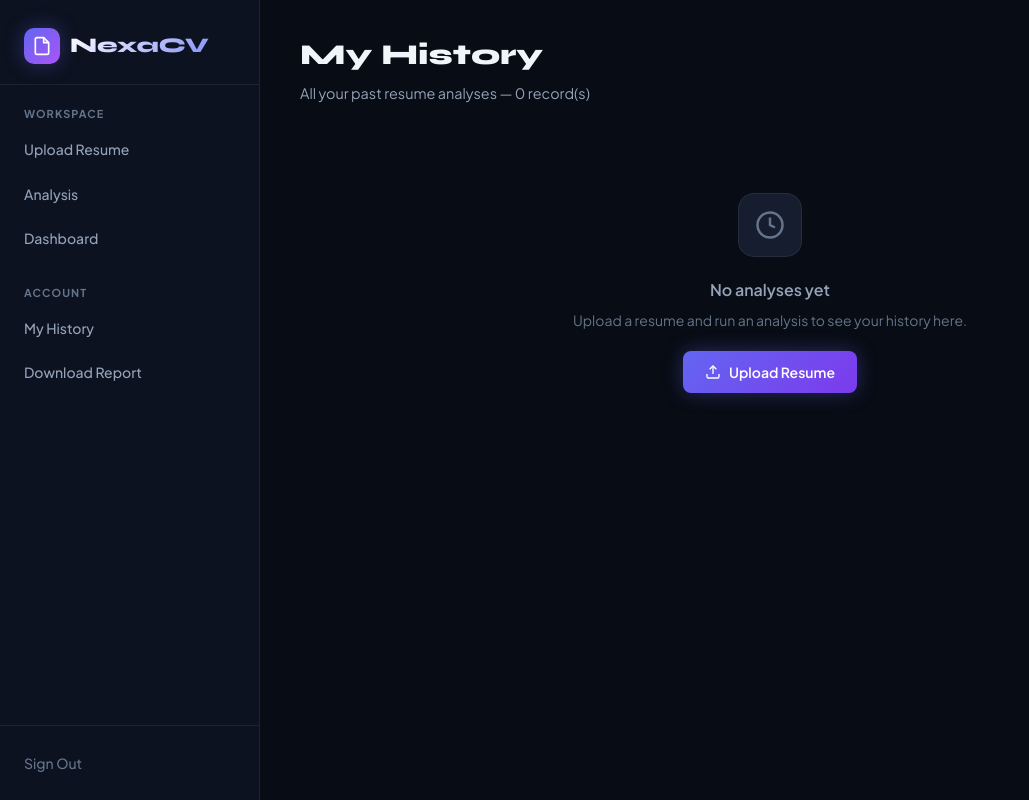
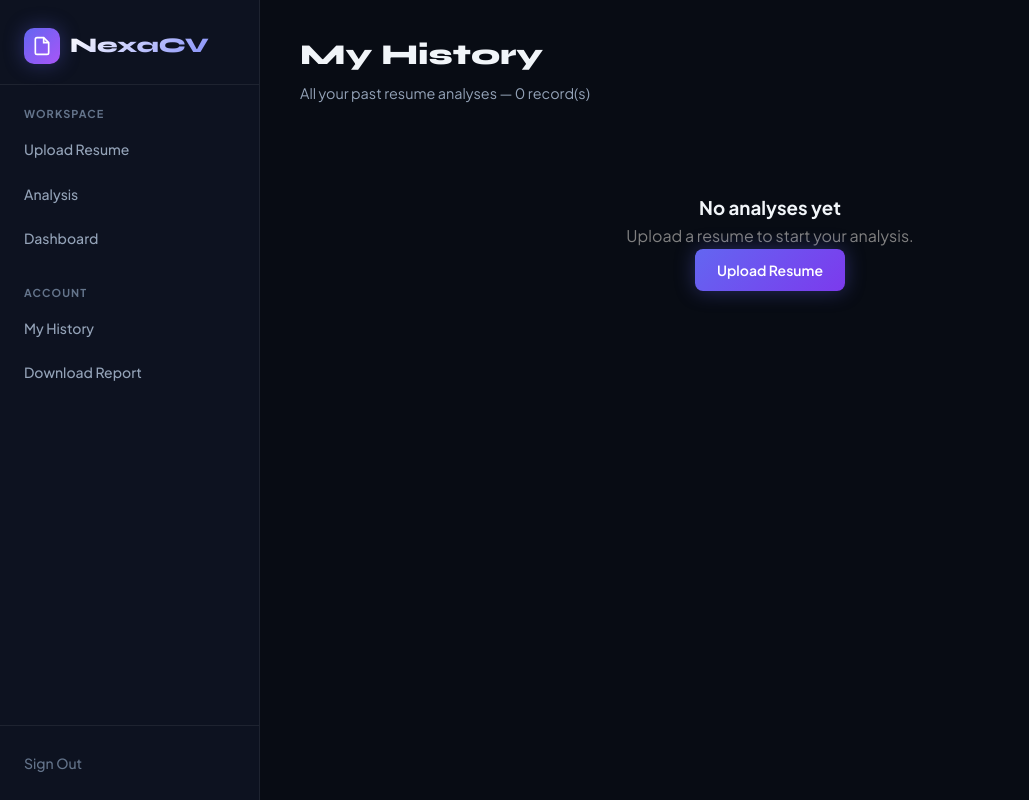
Before and after one commit to snehahhaa/nexa-cv-project, a Flask app: template templates/history.html in a window 1280 px wide. Shown: the whole page, without its empty margins (0-1029 px from the left). Run offline with Flask 3, Linux system fonts and the light colour scheme; the template is opened without the code that fills it, so the values that code supplies are empty.

Commit message:
Update history.html

```diff
--- a/templates/history.html
+++ b/templates/history.html
@@ -3,83 +3,63 @@
 
 {% block header %}
 <h1 class="page-title">My History</h1>
-<p class="page-subtitle">All your past resume analyses — {{ records | length }} record(s)</p>
+<p class="page-subtitle">
+  All your past resume analyses — {{ records | length }} record(s)
+</p>
 {% endblock %}
 
 {% block content %}
+
 {% if not records %}
+
 <div style="text-align:center;padding:60px 24px;">
-  <div style="width:64px;height:64px;background:var(--surface);border:1px solid var(--border);border-radius:16px;display:flex;align-items:center;justify-content:center;margin:0 auto 20px;">
-    <svg viewBox="0 0 24 24" fill="none" stroke="var(--text3)" stroke-width="2" width="30" height="30"><circle cx="12" cy="12" r="10"/><polyline points="12 6 12 12 16 14"/></svg>
-  </div>
-  <div style="font-size:1rem;font-weight:600;color:var(--text2);margin-bottom:6px;">No analyses yet</div>
-  <div style="font-size:0.875rem;color:var(--text3);margin-bottom:20px;">Upload a resume and run an analysis to see your history here.</div>
-  <a href="{{ url_for('upload') }}" class="btn btn-primary">
-    <svg viewBox="0 0 24 24" fill="none" stroke="currentColor" stroke-width="2" width="16" height="16"><path d="M21 15v4a2 2 0 0 1-2 2H5a2 2 0 0 1-2-2v-4"/><polyline points="17 8 12 3 7 8"/><line x1="12" y1="3" x2="12" y2="15"/></svg>
-    Upload Resume
-  </a>
+  <h3>No analyses yet</h3>
+  <p style="color:gray;">Upload a resume to start your analysis.</p>
+  <a href="{{ url_for('upload') }}" class="btn btn-primary">Upload Resume</a>
 </div>
 
 {% else %}
 
+<div style="display:flex;flex-direction:column;gap:16px;">
+
   {% for r in records %}
-{% set score = r.ats_score | default(0) %}
-{% set color = '#10b981' if score >= 70 else '#f59e0b' if score >= 40 else '#ef4444' %}
-{% set bg    = 'rgba(16,185,129,0.12)' if score >= 70 else 'rgba(245,158,11,0.12)' if score >= 40 else 'rgba(239,68,68,0.12)' %}
+  <div style="border:1px solid #ddd;padding:16px;border-radius:8px;background:#fff;">
 
-<div class="history-item" style="position:relative;">
+    <div style="display:flex;justify-content:space-between;align-items:center;">
 
-  <!-- Score Badge -->
-  <div class="history-score-badge" style="background:{{ bg }};color:{{ color }};">
-    <span class="history-score-num">{{ score }}</span>
-    <span class="history-score-grade">{{ r.grade }}</span>
+      <!-- File Name -->
+      <div>
+        <strong>{{ r.resume_filename or "Unknown File" }}</strong><br>
+        <small style="color:gray;">{{ r.created_at }}</small>
       </div>
 
-  <!-- Info -->
-  <div class="history-info">
-    <div class="history-filename">
-      <svg viewBox="0 0 24 24" fill="none" stroke="var(--text3)" stroke-width="2" width="14" height="14" style="vertical-align:middle;margin-right:5px;"><path d="M14 2H6a2 2 0 0 0-2 2v16a2 2 0 0 0 2 2h12a2 2 0 0 0 2-2V8z"/></svg>
-      {{ r.resume_filename or 'Unknown file' }}
+      <!-- Score -->
+      <div style="font-weight:bold;">
+        Score: {{ r.ats_score }} ({{ r.grade }})
       </div>
-    {% if r.job_description %}
-    <div class="history-jd">{{ r.job_description[:120] }}{% if r.job_description | length > 120 %}…{% endif %}</div>
-    {% endif %}
-    <div class="history-meta" style="margin-top:6px;">
-      <span style="color:var(--green);">
-        <svg viewBox="0 0 24 24" fill="none" stroke="currentColor" stroke-width="2" width="13" height="13"><polyline points="20 6 9 17 4 12"/></svg>
-        {{ r.matched_skills }} matched
-      </span>
-      <span style="color:var(--red);">
-        <svg viewBox="0 0 24 24" fill="none" stroke="currentColor" stroke-width="2" width="13" height="13"><line x1="18" y1="6" x2="6" y2="18"/><line x1="6" y1="6" x2="18" y2="18"/></svg>
-        {{ r.missing_skills }} missing
-      </span>
-      <span>
-        <svg viewBox="0 0 24 24" fill="none" stroke="currentColor" stroke-width="2" width="13" height="13"><circle cx="12" cy="12" r="10"/><polyline points="12 6 12 12 16 14"/></svg>
-        {{ r.created_at }}
-      </span>
+
     </div>
+
+    <div style="margin-top:10px;font-size:14px;">
+      Matched Skills: <b>{{ r.matched_skills }}</b> |
+      Missing Skills: <b>{{ r.missing_skills }}</b>
     </div>
 
     <!-- Delete Button -->
-  <form method="POST" action="{{ url_for('delete_history', record_id=r.id) }}"
-        onsubmit="return confirm('Delete this analysis record?');"
-        style="margin-left:auto;flex-shrink:0;">
-    <button type="submit" title="Delete record"
-      style="background:transparent;border:1px solid rgba(239,68,68,0.25);border-radius:8px;
-             padding:8px 10px;cursor:pointer;color:#f87171;transition:all 0.15s;display:flex;align-items:center;gap:6px;font-size:0.8rem;font-weight:500;"
-      onmouseover="this.style.background='rgba(239,68,68,0.12)'"
-      onmouseout="this.style.background='transparent'">
-      <svg viewBox="0 0 24 24" fill="none" stroke="currentColor" stroke-width="2" width="15" height="15">
-        <polyline points="3 6 5 6 21 6"/>
-        <path d="M19 6l-1 14a2 2 0 0 1-2 2H8a2 2 0 0 1-2-2L5 6"/>
-        <path d="M10 11v6M14 11v6"/>
-        <path d="M9 6V4a1 1 0 0 1 1-1h4a1 1 0 0 1 1 1v2"/>
-      </svg>
+    <form method="POST"
+          action="{{ url_for('delete_record', record_id=r.id) }}"
+          style="margin-top:12px;">
+      <button type="submit"
+              style="background:#ef4444;color:white;border:none;padding:6px 12px;border-radius:4px;cursor:pointer;">
         Delete
       </button>
     </form>
 
   </div>
   {% endfor %}
+
+</div>
+
 {% endif %}
+
 {% endblock %}
```
Lines whose indentation alone changed are shown as unchanged.
